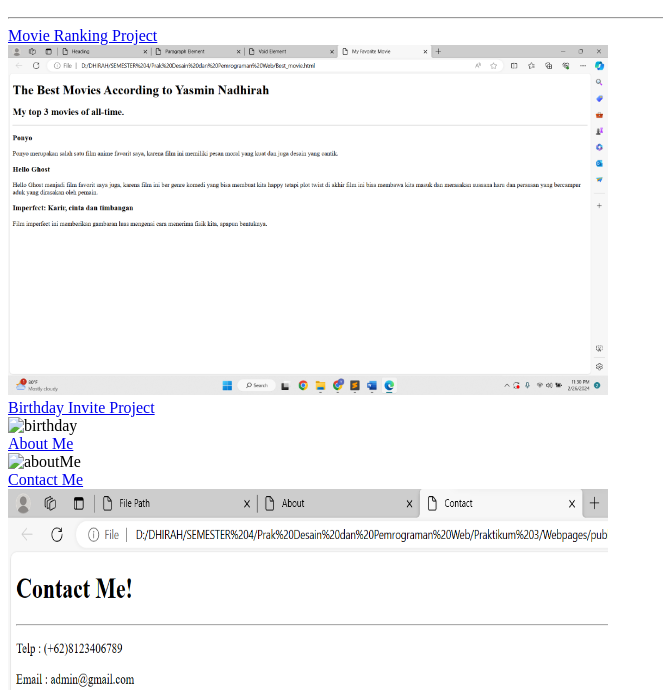
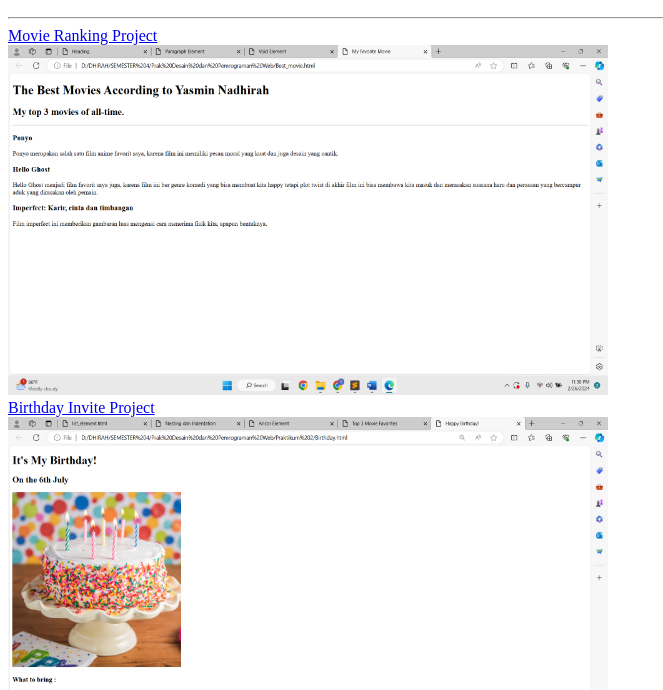
Before and after one commit to yasminnadhirah06/multipagesWebsite, a plain HTML site: page index.html in a window 1280 px wide. Shown: the part 110-800 px from the top of the page, without its empty margins (0-663 px from the left). Drawn offline with Linux system fonts and the light colour scheme.

Commit message:
Update index.html

```diff
--- a/index.html
+++ b/index.html
@@ -10,9 +10,9 @@
 	<a href="./public/Best_movie.html">Movie Ranking Project</a> <br>
 	<img src="./asset/images/best movie.png" alt="bestmovie" width="600" height="350"> <br>
 	<a href="./public/Birthday.html">Birthday Invite Project</a> <br>
-	<img src="../portofolio project/asset/images/birthday.png" alt="birthday" width="600" height="350"> <br>
+	<img src="./asset/images/birthday.png" alt="birthday" width="600" height="350"> <br>
 	<a href="./public/about.html">About Me</a> <br>
-	<img src="../portofolio project/asset/images/about.png" alt="aboutMe" width="600" height="350"> <br>
+	<img src="./asset/images/about.png" alt="aboutMe" width="600" height="350"> <br>
 	<a href="./public/contact.html">Contact Me</a> <br>
 	<img src="./asset/images/contact.png" alt="contact" width="600" height="350">
 </body>
```
